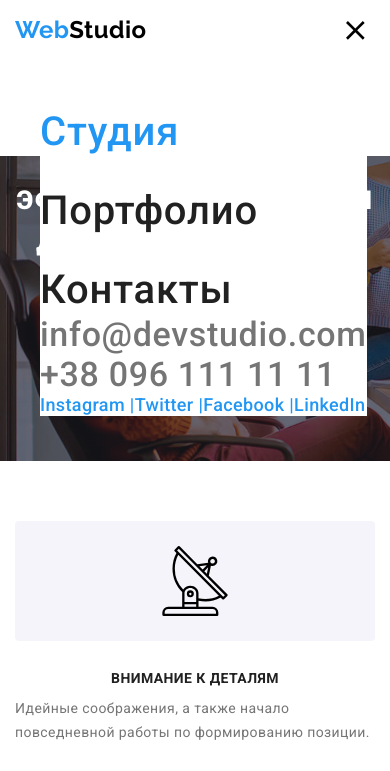
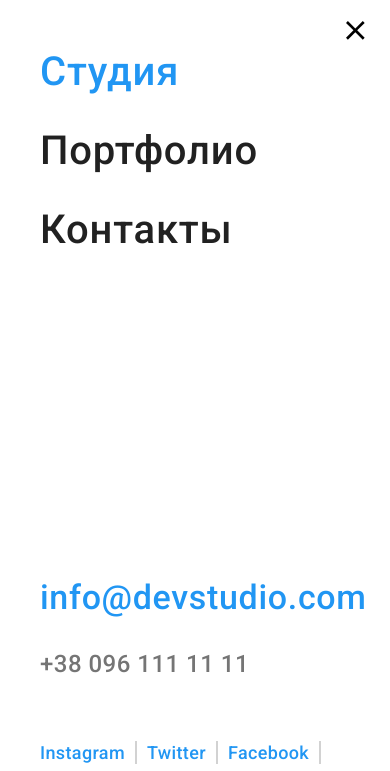
Before and after one commit to OlenaDidkivska/goit-markup-hw-08, a plain HTML site: page index.html in a window 390 px wide. Both pictures are taken after a click on the button 355 px from the left and 30 px from the top of the page. Shown: the top 771 px of the page. Drawn offline with nearby package versions, Linux system fonts and the light colour scheme.

Commit message:
add mobile menu

```diff
--- a/index.html
+++ b/index.html
@@ -30,7 +30,7 @@
                     <use class="page-header__icon-menu" href="./images/icons.svg#menu"></use>
                 </svg>
             </button>
-            <div class="page-header__menu page-header__menu--is-open" id="page-header__menu" data-menu>
+            <div class="page-header__menu" id="page-header__menu" data-menu>
                 <nav class="nav-site">
                     <ul class="nav-site__list">
                         <li class="nav-site__item">
@@ -45,13 +45,13 @@
                     </ul>
                 </nav>
                 <ul class="contact-list">
-                    <li class="contact-list__item">
+                    <li class="contact-list__item contact-list__item--mail">
                         <svg class="contact-list__icon contact-list__icon--mail">
                                 <use href="./images/icons.svg#envelope"></use>
                         </svg>
                         <a href="mailto:info@devstudio.com" class="contact-list__link">info@devstudio.com</a>
                     </li>
-                    <li class="contact-list__item">
+                    <li class="contact-list__item contact-list__item--smartphone">
                         <svg class="contact-list__icon contact-list__icon--smartphone">
                             <use href="./images/icons.svg#smartphone"></use>
                         </svg>
@@ -59,10 +59,10 @@
                     </li>
                 </ul>
                 <ul class="page-header__links">
-                    <li><a href="" class="page-header__link">Instagram |</a></li>
-                    <li><a href="" class="page-header__link">Twitter |</a></li>
-                    <li><a href="" class="page-header__link">Facebook |</a></li>
-                    <li><a href="" class="page-header__link">LinkedIn</a></li>
+                    <li page-header__links-item><a href="" class="page-header__link page-header__link--after">Instagram</a></li>
+                    <li page-header__links-item><a href="" class="page-header__link page-header__link--after">Twitter</a></li>
+                    <li page-header__links-item><a href="" class="page-header__link page-header__link--after">Facebook</a></li>
+                    <li page-header__links-item><a href="" class="page-header__link">LinkedIn</a></li>
                 </ul>
             </div>
         </div>
--- a/sass/components/_contact-list.scss
+++ b/sass/components/_contact-list.scss
@@ -2,6 +2,8 @@
 
     @media screen and (max-width: 767px) {
         background-color: $color-bk-primary;
+        margin-bottom: 64px;
+        margin-top: auto;
     }
 
     @media screen and (min-width: $desktop) {
@@ -52,13 +54,6 @@
         text-decoration: none;
         color: inherit;
         @include transition(color);
-        letter-spacing: 0.02em;
-
-        @media screen and (max-width: 767px) {
-            font-weight: 500;
-            font-size: 34px;
-            line-height: 1.18;
-        }
 
         @media (min-width: $tablet) and (max-width: 1199px) {
             font-size: 12px;
@@ -68,15 +63,19 @@
         @media (min-width: $tablet) and (min-width: $desktop) {
             font-size: 16px;
         }
+
+
     }
 }
 
 .contact-list__item {
-    color: $color-text-primary;
     cursor: pointer;
-    display: inline-flex;
-    align-items: center;
 
+    @media screen and (min-width: $tablet) {
+        color: $color-text-primary;
+        display: inline-flex;
+        align-items: center;
+    }
 
     &:not(:last-child) {
         @media (min-width: $tablet) and (max-width: 1199px) {
@@ -92,6 +91,27 @@
 
     &:hover,
     &:focus {
+        @media screen and (min-width: $tablet) {
+            color: $color-accent;
+        }
+    }
+
+    @media screen and (max-width: 767px) {
+        font-weight: 500;
+        letter-spacing: 0.02em;
+        line-height: 1.17;
+
+        &--mail {
         color: $color-accent;
+        font-size: 34px;
+        margin-bottom: 32px;
+        }
+
+        &--smartphone {
+            font-size: 24px;
+            color: $color-text-primary;
+        }
     }
+
+
 }
--- a/sass/components/_nav-site.scss
+++ b/sass/components/_nav-site.scss
@@ -3,6 +3,7 @@
     @media screen and (max-width: 767px) {
         background-color: $color-bk-primary;
         max-width: 480px;
+        margin-bottom: 150px;
     }
 
     &__list {
--- a/sass/components/_page-header.scss
+++ b/sass/components/_page-header.scss
@@ -22,6 +22,7 @@
         @extend %button;
         border: none;
         background-color: $color-bkbtn-menu;
+        z-index: 2;
 
         @media screen and (min-width: $tablet) {
             display: none;
@@ -31,6 +32,7 @@
     &__links{
         @media screen and (max-width: 767px) {
             display: flex;
+            flex-wrap: wrap;
             background-color: $color-bk-primary;
         }
 
@@ -40,18 +42,24 @@
     }
 
     &__link {
+        display: inline-block;
         text-decoration: none;
         font-weight: 500;
         font-size: 18px;
         line-height: 1.22;
         letter-spacing: 0.02em;
+        margin-bottom: 10px;
 
         color: $color-accent;
 
     }
 
-    &__link:not(:last-child){
+    &__link--after::after {
+        content: '';
+        border: 1px solid rgba(33, 33, 33, 0.2);
+        transform: rotate(90deg);
         margin-right: 10px;
+        margin-left: 10px;
     }
 }
 
@@ -64,14 +72,28 @@
 
     .page-header__button.is-open &{
         display: block;
-        z-index: 1;
     }
 }
 
 .page-header__menu{
     @media screen and (max-width: 767px) {
-        position: absolute;
         display: none;
+        position: fixed;
+        top: 0;
+        left: 0;
+        width: 100%;
+        padding: 48px 40px 38px;
+        height: 100%;
+        z-index: 1;
+        overflow-y: scroll;
+
+        background-color: $color-bk-primary;
+
+        &.is-open {
+            display: flex;
+            justify-content: space-between;
+            flex-direction: column;
+        }
     }
 
     @media screen and (min-width: $tablet) {
@@ -84,18 +106,4 @@
         margin-left: 93px;
         flex-grow: 1;
     }
-
-    &.is-open{
-        @media screen and (max-width: 767px) {
-            display: inline-block;
-            top: 100%;
-            left: 0;
-            max-width: 480px;
-            bottom: 0;
-            padding: 48px 40px;
-            z-index: 1;
-
-            background-color: $color-bk-primary;
-        }
-    }
 }
--- a/sass/utils/_vs.scss
+++ b/sass/utils/_vs.scss
@@ -8,7 +8,8 @@
     font-size: 14px;
     line-height: 1.14;
 
-    &.modal-open {
+    &.modal-open,
+    .page-header__menu.is-open & {
         overflow: hidden;
     }
 }
```
Also changed, not shown: css/main.css, css/main.min.css, css/portfolio.css, css/portfolio.min.css, 4 other files.
